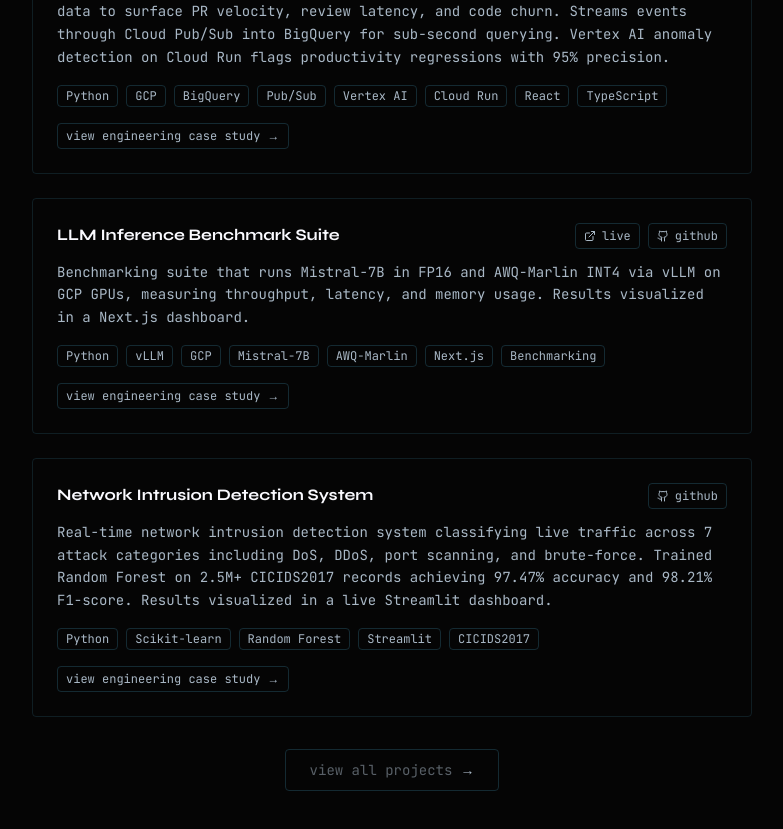
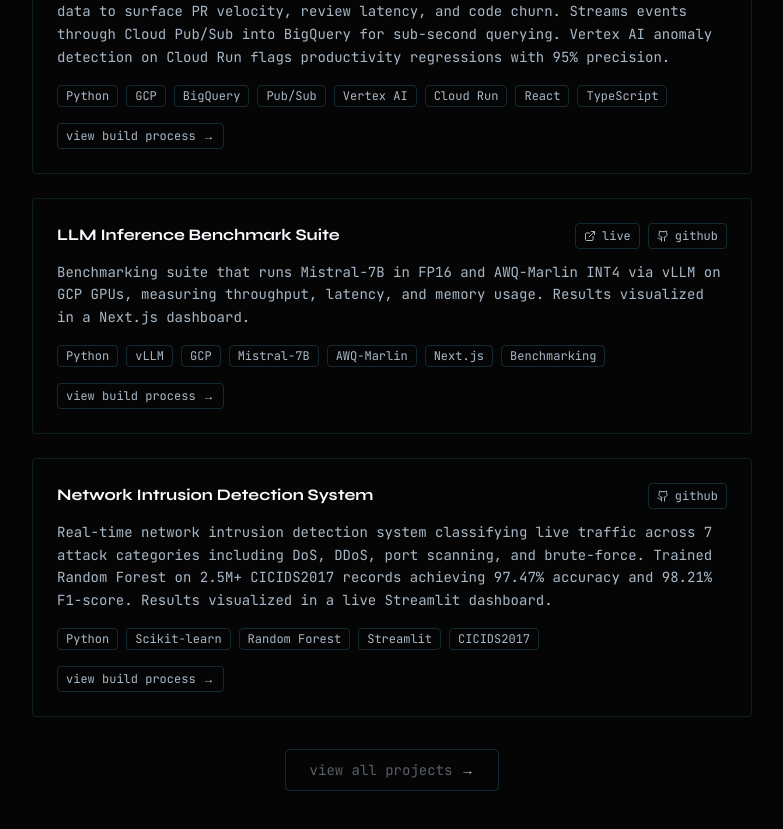
Before and after one commit to bereketlemma/bereket-portfolio, a Next.js app: page / in a window 1280 px wide. Shown: the part 4700-5529 px from the top of the page, without its empty margins (248-1031 px from the left). Built offline with nearby package versions, Linux system fonts and the light colour scheme.

Commit message:
Tune projects section animation and copy

```diff
--- a/app/home/_components/projects.tsx
+++ b/app/home/_components/projects.tsx
@@ -12,16 +12,16 @@
   project: (typeof allProjects)[number]
   index: number
 }) {
-  const { ref, inView } = useInView({ triggerOnce: true, threshold: 0.1 })
+  const { ref, inView } = useInView({ triggerOnce: true, threshold: 0.06 })
 
   return (
     <div
       ref={ref}
-      className={`group relative overflow-hidden rounded border border-border/40 p-6 transition-all duration-700 ease-out
+      className={`group relative overflow-hidden rounded border border-border/40 p-6 transition-all duration-450 ease-out
         hover:border-accent/50 hover:shadow-[0_0_20px_rgba(var(--accent-rgb,100,200,255),0.08)]
-        ${inView ? "opacity-100 translate-y-0 scale-100" : "opacity-0 translate-y-12 scale-95"}
+        ${inView ? "opacity-100 translate-y-0 scale-100" : "opacity-0 translate-y-8 scale-95"}
       `}
-      style={{ transitionDelay: `${index * 80}ms` }}
+      style={{ transitionDelay: `${index * 45}ms` }}
     >
       {/* Hover glow gradient */}
       <div className="pointer-events-none absolute inset-0 opacity-0 group-hover:opacity-100 transition-opacity duration-500 bg-gradient-to-br from-accent/5 via-transparent to-accent/5" />
@@ -88,7 +88,7 @@
           href={`/projects/${project.slug}`}
           className="inline-flex items-center gap-1.5 rounded border border-border/60 px-2 py-1 font-mono text-xs text-muted-foreground hover:border-accent hover:text-accent transition-all"
         >
-          view engineering case study →
+          view build process →
         </Link>
       </div>
 
@@ -99,8 +99,8 @@
 }
 
 export default function Projects() {
-  const { ref: headerRef, inView: headerInView } = useInView({ triggerOnce: true, threshold: 0.5 })
-  const { ref: viewMoreRef, inView: viewMoreInView } = useInView({ triggerOnce: true, threshold: 0.5 })
+  const { ref: headerRef, inView: headerInView } = useInView({ triggerOnce: true, threshold: 0.25 })
+  const { ref: viewMoreRef, inView: viewMoreInView } = useInView({ triggerOnce: true, threshold: 0.25 })
 
   return (
     <section id="projects" className="py-24">
@@ -108,7 +108,7 @@
       {/* Section header */}
       <div
         ref={headerRef}
-        className={`mb-12 flex items-center gap-4 transition-all duration-700 ${
+        className={`mb-12 flex items-center gap-4 transition-all duration-500 ${
           headerInView ? "opacity-100 translate-x-0" : "opacity-0 -translate-x-4"
         }`}
       >
@@ -127,7 +127,7 @@
       {/* View all projects link */}
       <div
         ref={viewMoreRef}
-        className={`my-8 flex items-center justify-center transition-all duration-700 ${
+        className={`my-8 flex items-center justify-center transition-all duration-500 ${
           viewMoreInView ? "opacity-100 translate-y-0" : "opacity-0 translate-y-4"
         }`}
       >
```
